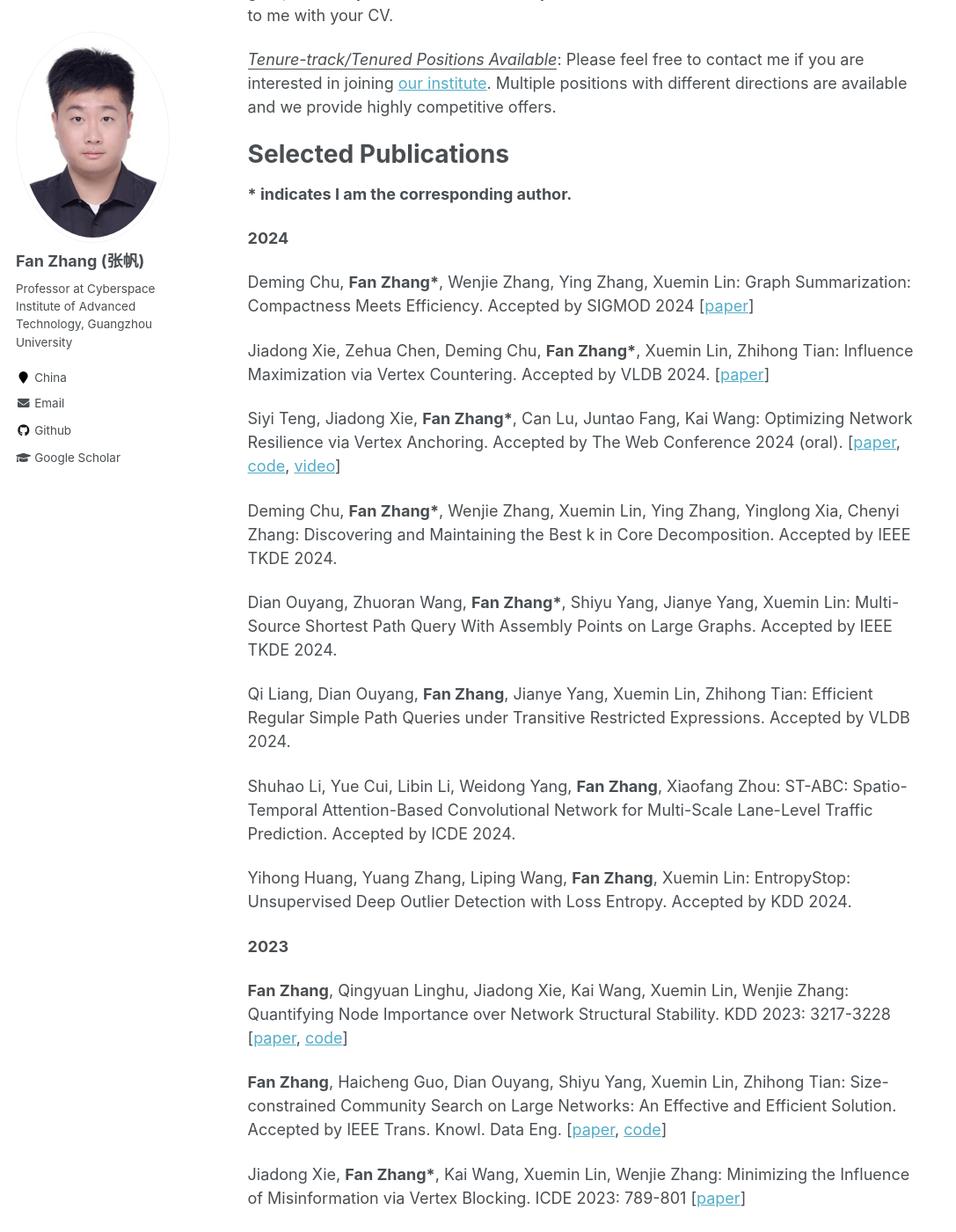
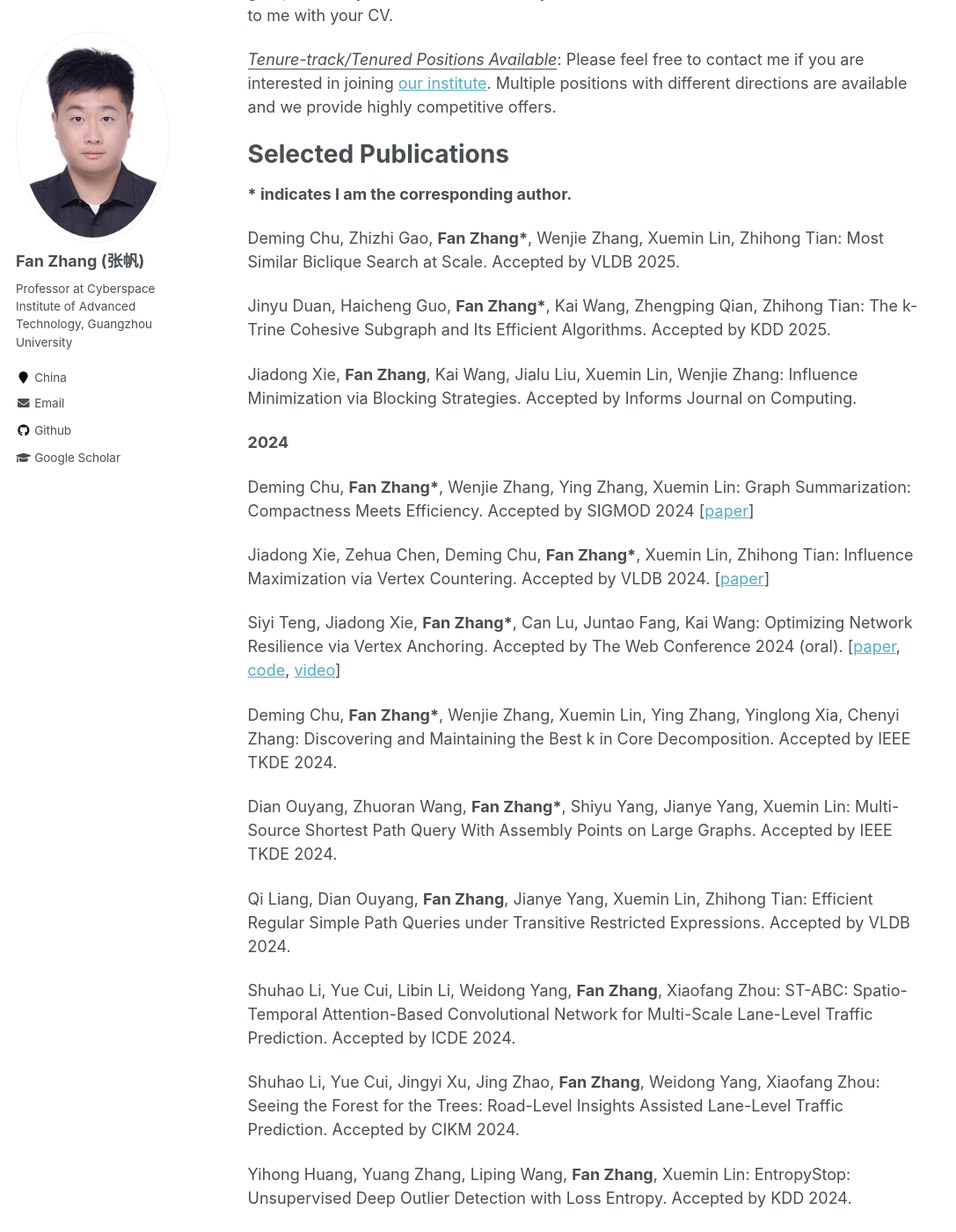
Before and after one commit to fanzhangcs/fanzhangcs.github.io, a Jekyll site: the page built from _pages/about.md, in a window 1280 px wide and 1400 px high, scrolled down 527 px. Shown: the whole window at 88% size, without its empty margins (0-1087 px from the left). Built offline with Jekyll 4.4.1, drawn with Linux system fonts in a browser that asks for light colours.

Commit message:
Update about.md

```diff
--- a/_pages/about.md
+++ b/_pages/about.md
@@ -22,6 +22,12 @@ Selected Publications
 ======
 **\* indicates I am the corresponding author.**
 
+Deming Chu, Zhizhi Gao, **Fan Zhang\***, Wenjie Zhang, Xuemin Lin, Zhihong Tian: Most Similar Biclique Search at Scale. Accepted by VLDB 2025.
+
+Jinyu Duan, Haicheng Guo, **Fan Zhang\***, Kai Wang, Zhengping Qian, Zhihong Tian: The k-Trine Cohesive Subgraph and Its Efficient Algorithms. Accepted by KDD 2025.
+
+Jiadong Xie, **Fan Zhang**, Kai Wang, Jialu Liu, Xuemin Lin, Wenjie Zhang: Influence Minimization via Blocking Strategies. Accepted by Informs Journal on Computing.
+
 **2024**
 
 Deming Chu, **Fan Zhang\***, Wenjie Zhang, Ying Zhang, Xuemin Lin: Graph Summarization: Compactness Meets Efficiency. Accepted by SIGMOD 2024  [[paper](/papers/2024_SIGMO_graphsum_cr.pdf)]
@@ -37,6 +43,8 @@ Dian Ouyang, Zhuoran Wang, **Fan Zhang\***, Shiyu Yang, Jianye Yang, Xuemin Lin:
 Qi Liang, Dian Ouyang, **Fan Zhang**, Jianye Yang, Xuemin Lin, Zhihong Tian: Efficient Regular Simple Path Queries under Transitive Restricted Expressions. Accepted by VLDB 2024.
 
 Shuhao Li, Yue Cui, Libin Li, Weidong Yang, **Fan Zhang**, Xiaofang Zhou: ST-ABC: Spatio-Temporal Attention-Based Convolutional Network for Multi-Scale Lane-Level Traffic Prediction. Accepted by ICDE 2024.
+
+Shuhao Li, Yue Cui, Jingyi Xu, Jing Zhao, **Fan Zhang**, Weidong Yang, Xiaofang Zhou: Seeing the Forest for the Trees: Road-Level Insights Assisted Lane-Level Traffic Prediction. Accepted by CIKM 2024.
 
 Yihong Huang, Yuang Zhang, Liping Wang, **Fan Zhang**, Xuemin Lin: EntropyStop: Unsupervised Deep Outlier Detection with Loss Entropy. Accepted by KDD 2024.
 
```
